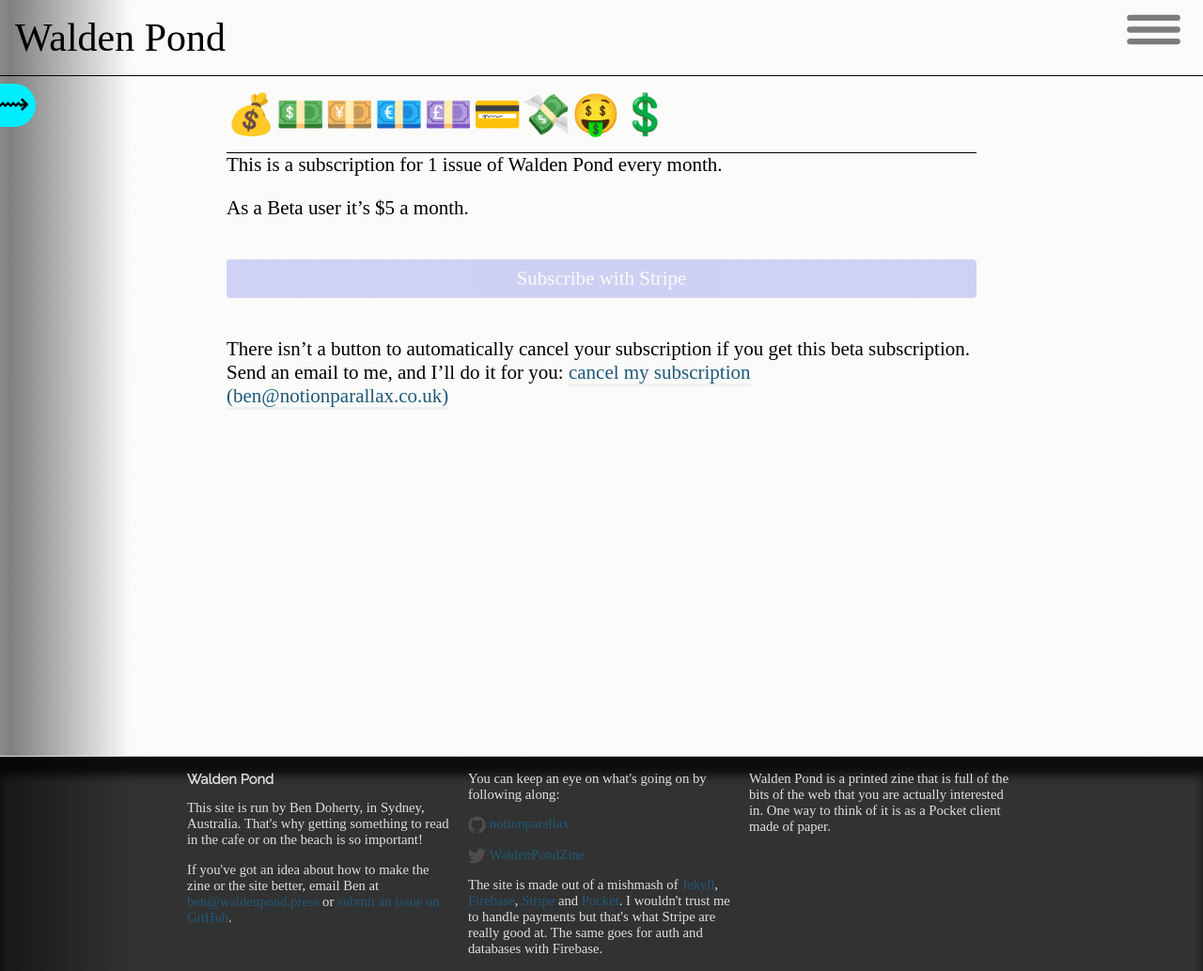
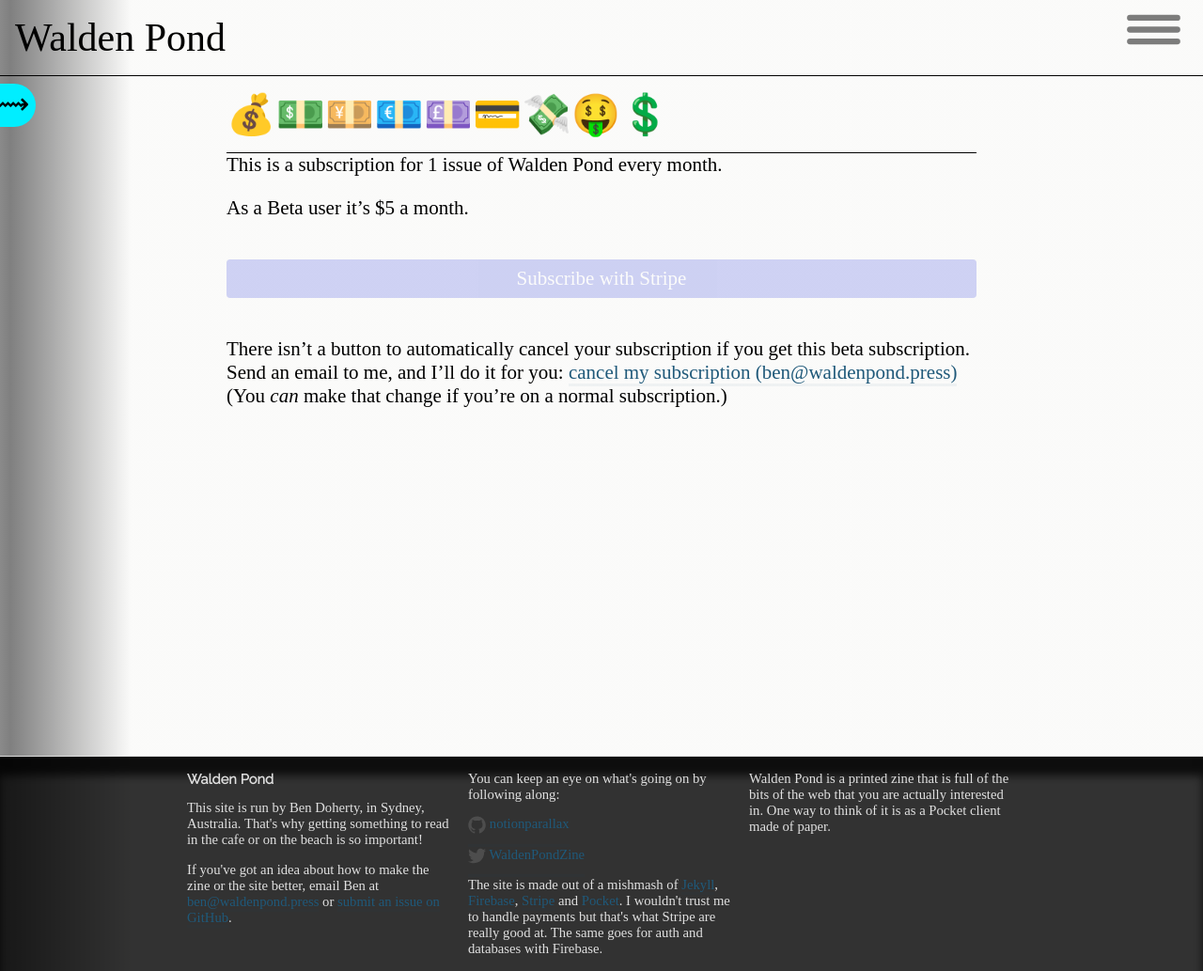
Before and after one commit to notionparallax/wp2frontEnd, a Jekyll site: the page built from payment-beta.md, in a window 1280 px wide. Shown: the whole page at 94% size. Built offline with Jekyll 4.4.1, drawn with Linux system fonts in a browser that asks for light colours; some web fonts are replaced; comment, search, counter and statistics services are not loaded.

Commit message:
clearer instructions

```diff
--- a/payment-beta.md
+++ b/payment-beta.md
@@ -21,7 +21,7 @@
 
 <div id="error-message"></div>
 
-There isn't a button to automatically cancel your subscription if you get this beta subscription. Send an email to me, and I'll do it for you: [cancel my subscription (ben@notionparallax.co.uk)](mailto:ben@notionparallax.co.uk?cc=user@email.com&subject=Cancel my Walden Pond subscription please&body=No hard feelings)
+There isn't a button to automatically cancel your subscription if you get this beta subscription. Send an email to me, and I'll do it for you: [cancel my subscription (ben@waldenpond.press)](mailto:ben@waldenpond.press?cc=user@email.com&subject=Cancel my Walden Pond subscription please&body=No hard feelings) (You _can_ make that change if you're on a normal subscription.)
 
 {% include base-scripts.md %}
 
```
